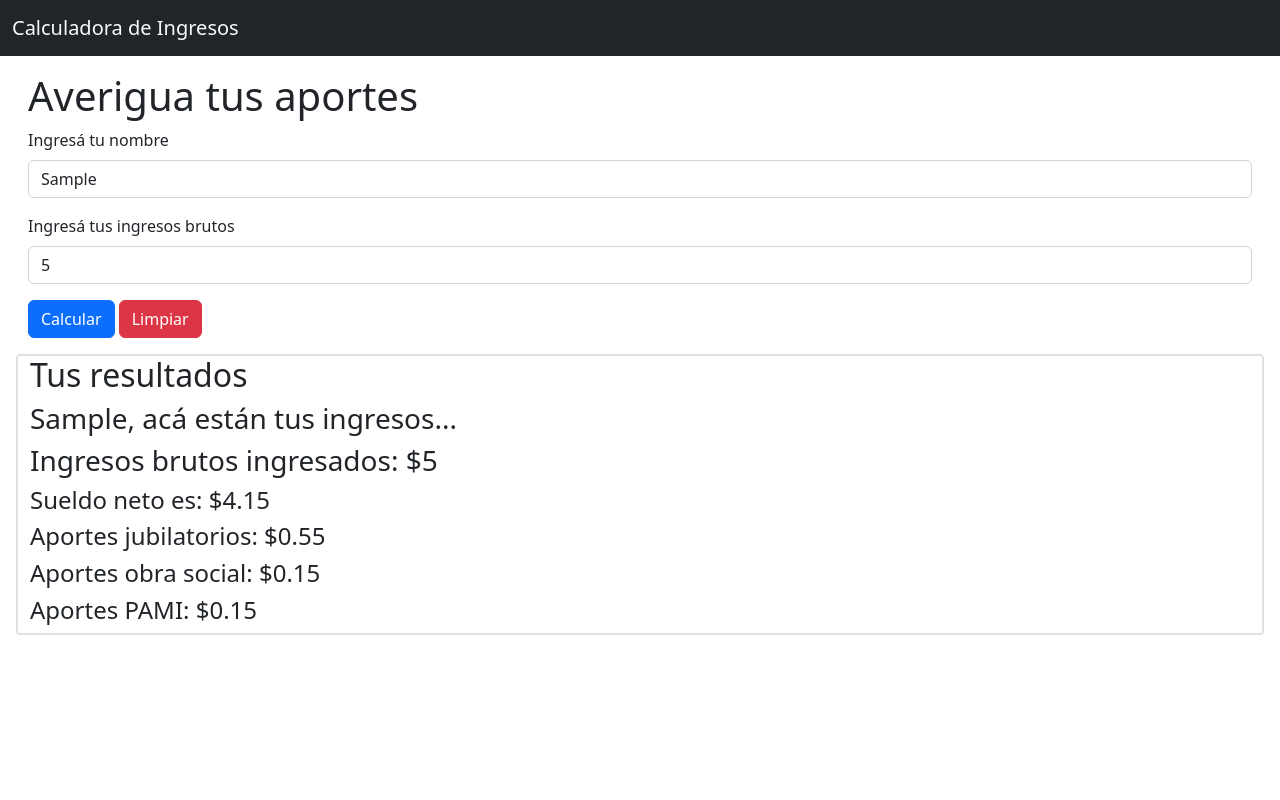
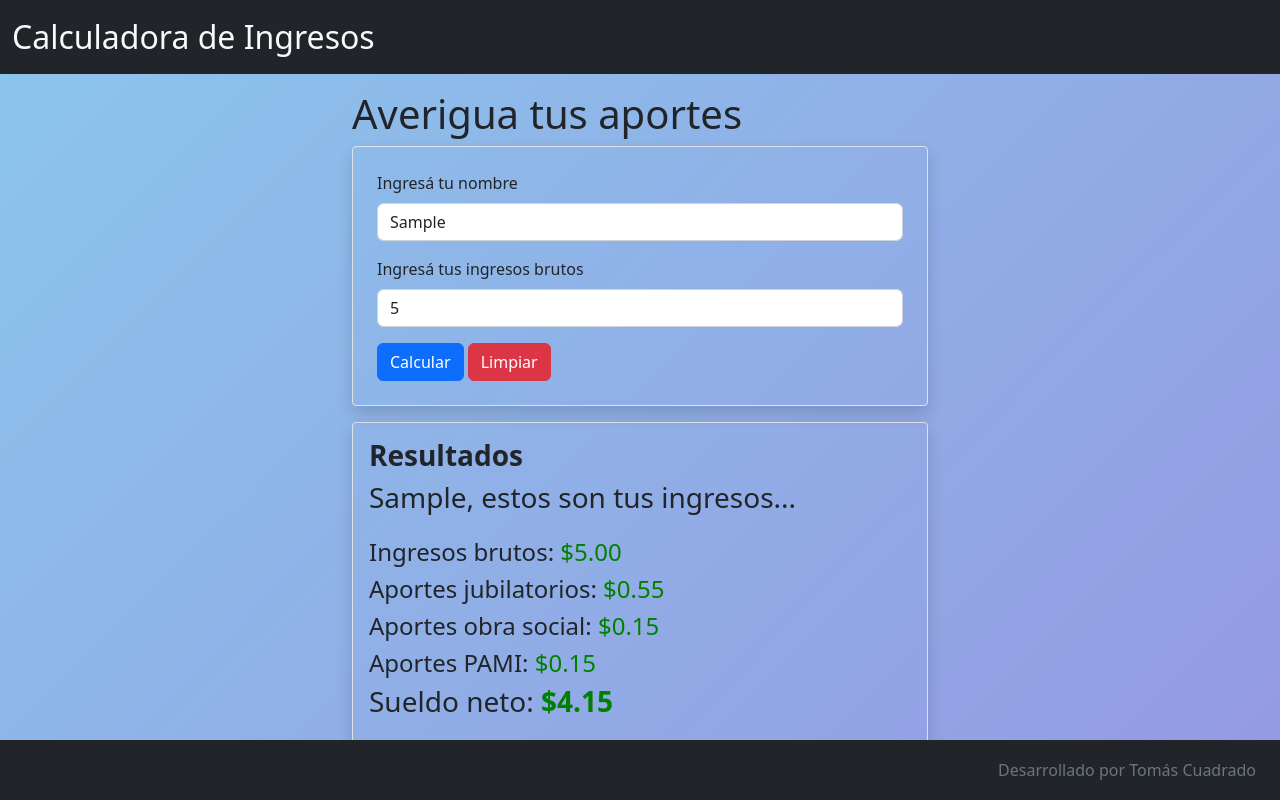
Before and after one commit to TomasCuadrado/DesarrolloWeb2doParcial, a plain HTML site: page index.html in a window 1280 px wide. Both pictures are taken after typing "Sample", "5" into the empty fields and a click on the button "Calcular". Drawn offline with nearby package versions, Linux system fonts and the light colour scheme.

Commit message:
html terminado

```diff
--- a/index.html
+++ b/index.html
@@ -24,15 +24,22 @@
     <title>2do Parcial - Cuadrado Tomás</title>
   </head>
   <body>
-    <nav class="navbar bg-dark">
-        <div class="container-fluid">
-          <a class="navbar-brand text-light">Calculadora de Ingresos</a>
-        </div>
+    <nav class="navbar bg-dark mb-3">
+      <div class="container-fluid">
+        <a class="navbar-brand text-light fs-2">Calculadora de Ingresos</a>
+      </div>
     </nav>
-    <main class="center d-flex flex-column m-3">
-      <section class="container-fluid">
+
+    <main class="container">
+      <section
+        id="calculadora"
+        class="container d-flex flex-column justify-content-center"
+      >
         <h1>Averigua tus aportes</h1>
-        <form id="Brutos">
+        <form
+          id="Brutos"
+          class="border shadow rounded-1 container-fluid p-4 mb-3"
+        >
           <div class="mb-3">
             <label for="nombre" class="form-label">Ingresá tu nombre</label>
             <input
@@ -60,22 +67,34 @@
           <button id="btn-brutos" type="button" class="btn btn-primary">
             Calcular
           </button>
-          <input id="btn-limpiar-campos" type="reset" value="Limpiar" class="btn btn-danger limpiar"/>
+          <input
+            id="btn-limpiar-campos"
+            type="reset"
+            value="Limpiar"
+            class="btn btn-danger limpiar"
+          />
         </form>
       </section>
-      <section>
-        <div class="container-fluid d-flex flex-column border border-2 rounded-1 mt-3">
-          <h2 id="result-titulo" class="center">Tus resultados</h2>
+
+      <section
+        id="sec-resultados"
+        class="container"
+      >
+        <div class="border d-flex flex-column rounded-1 mb-3 p-3 shadow justify-content-center">
+          <h2 id="result-titulo" class="center fw-bold fs-3 ">Resultados</h2>
           <h3 id="result-nombre"></h3>
-          <h3 id="result-brutos"></h3>
-          <h4 id="result-neto"></h4>
-          <h4 id="result-jubil"></h4>
-          <h4 id="result-social"></h4>
-          <h4 id="result-pami"></h4>
+
+          <h3 id="result-brutos" class="fs-4 mt-3 linea-hover"></h3>
+          <h4 id="result-jubil" class="fs-4 linea-hover"></h4>
+          <h4 id="result-social" class="fs-4 linea-hover"></h4>
+          <h4 id="result-pami" class="fs-4 linea-hover"></h4>
+          <h4 id="result-neto" class="fs-3 linea-hover"></h4>
         </div>
       </section>
-      <section></section>
     </main>
+
+    <footer id="footer" class="navbar bg-dark mt-3 d-flex justify-content-end"><p class="text-secondary m-2 me-4 ">Desarrollado por Tomás Cuadrado</p></footer>
+
     <script type="text/javascript" src="scripts.js"></script>
   </body>
 </html>
--- a/scripts.js
+++ b/scripts.js
@@ -1,5 +1,8 @@
-$(document).ready(function(){
-    console.log("hola");
+$(document).ready(function () {
+    $("#sec-resultados").hide();
+
+    $("#btn-brutos").click(function () {
+
         let nombre;
         let brutos;
         const jubilatorios = 11;
@@ -10,19 +13,16 @@ $(document).ready(function(){
         let calcObraSocial;
         let calcPami;
 
-    $("#result-titulo").hide();
-
-    $("#btn-brutos").click(function(){
         //capturo los valores ingresados
         brutos = $("#brutos").val();
+        brutos = parseFloat(brutos).toFixed(2);
         nombre = $("#nombre").val();
-
-        console.log(`Los ingresos brutos ingresados de ${nombre} son $${brutos}`);
+        //nombre = nombre.charAt(0).toUpperCase() + nombre.slice(1);
 
         //calculo de los porcentajes
-        calcJubilacion = brutos*jubilatorios/100;
-        calcObraSocial = brutos*obraSocial/100;
-        calcPami = brutos*pami/100;
+        calcJubilacion = brutos * jubilatorios / 100;
+        calcObraSocial = brutos * obraSocial / 100;
+        calcPami = brutos * pami / 100;
 
         sueldoNeto = brutos - calcJubilacion - calcObraSocial - calcPami;
 
@@ -32,35 +32,36 @@ $(document).ready(function(){
         calcObraSocial = calcObraSocial.toFixed(2);
         calcPami = calcPami.toFixed(2);
 
-        console.log(`Sueldo neto: ${sueldoNeto}`);
-        console.log(`Aporte jubilacion: ${calcJubilacion}`);
-        console.log(`Aporte Obra Social: ${calcObraSocial}`);
-        console.log(`Aporte PAMI: ${calcPami}`);
+
+
 
         //imprimo por pantalla los resultados
         $("#result-titulo").show();
+        $("#sec-resultados").show();
+        $("#result-nombre").empty();
+        //$("#result-nombre").append(`${nombre + ', '}`);
 
-        $("#result-nombre").empty();
-        $("#result-nombre").append(`${nombre}, acá están tus ingresos...`);
+        if(nombre==''){
+            $("#result-nombre").append(`Estos son tus ingresos...`);
+        }else{
+            $("#result-nombre").append(`<span class="nombre">${nombre}</span>, estos son tus ingresos...`);
+        }
 
         $("#result-brutos").empty();
-        $("#result-brutos").append(`Ingresos brutos ingresados: $${brutos}`);
+        $("#result-brutos").append(`Ingresos brutos: <span class="color-plata valor">${'$' + brutos}</span>`);
+        $("#result-jubil").empty();
+        $("#result-jubil").append(`Aportes jubilatorios: <span class="color-plata valor">${'$' + calcJubilacion}</span>`);
+
+        $("#result-social").empty();
+        $("#result-social").append(`<span class="texto">Aportes obra social: </span><span class="color-plata valor">${'$' + calcObraSocial}</span>`);
+
+        $("#result-pami").empty();
+        $("#result-pami").append(`<span class="texto">Aportes PAMI: </span><span class="color-plata valor">${'$' + calcPami}</span>`);
 
         $("#result-neto").empty();
-        $("#result-neto").append(`Sueldo neto es: $${sueldoNeto}`);
-
-        $("#result-jubil").empty();
-        $("#result-jubil").append(`Aportes jubilatorios: $${calcJubilacion}`);
-
-        $("#result-social").empty();
-        $("#result-social").append(`Aportes obra social: $${calcObraSocial}`);
-
-        $("#result-pami").empty();
-        $("#result-pami").append(`Aportes PAMI: $${calcPami}`);
-
-
-    });
+        $("#result-neto").append(`<span class="texto">Sueldo neto: </span><span class="color-plata fw-bold valor">${'$' + sueldoNeto}</span>`);
 
 
 
     });
+});
--- a/styles.css
+++ b/styles.css
@@ -0,0 +1,67 @@
+html {
+    margin:0;
+    padding: 0;
+}
+
+body {
+    background-image: linear-gradient(135deg, #8BC6EC 0%, #9599E2 100%);
+    background-repeat: no-repeat;
+    height: 100vh;
+}
+
+.color-plata {
+    color: green;
+}
+
+.ocultar {
+    display: none;
+}
+.mostrar {
+    display: initial;
+}
+
+#footer {
+    position: fixed;
+    bottom: 0;
+    width: 100%;
+    height: 60px;
+}
+
+.nombre {
+    text-transform: capitalize;
+}
+
+
+
+@media (min-width: 991px){
+    html {
+        margin:0;
+        padding: 0;
+    }
+    .color-plata {
+        color: green;
+    }
+
+    #calculadora, #sec-resultados {
+        max-width: 600px;
+    }
+
+    #footer {
+        position: fixed;
+        bottom: 0;
+        width: 100%;
+        height: 60px;
+    }
+
+    .linea-hover{
+
+
+    }
+
+    .linea-hover:hover {
+        background-color: rgb(185, 212, 185);
+        padding: 0.3rem;
+        border-radius: 5px;
+    }
+
+}
```
Lines whose indentation alone changed are shown as unchanged.
